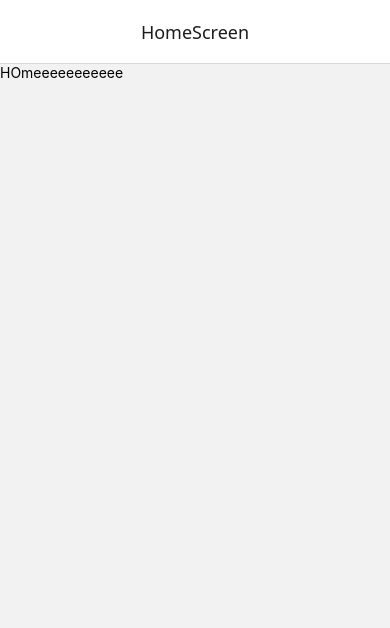
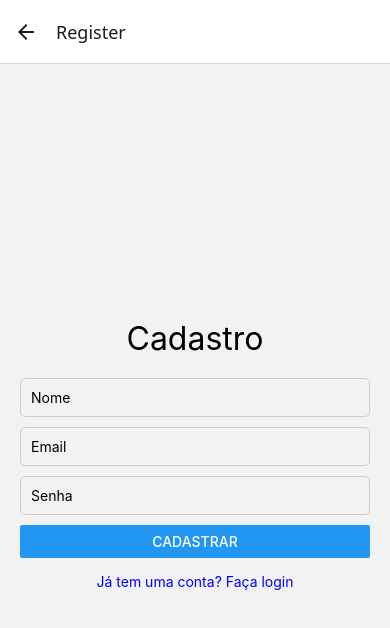
Before and after one commit to imJpereira/imports-4ever, a React Native app: screen /Register in a window 390 px wide. Shown: the top 628 px of the page. Built offline with nearby package versions, Linux system fonts and the light colour scheme.

Commit message:
Second Commit

```diff
--- a/App.js
+++ b/App.js
@@ -1,23 +1,17 @@
 import { NavigationContainer } from "@react-navigation/native";
 import { createNativeStackNavigator } from "@react-navigation/native-stack";
-import HomeScreen from "./screens/HomeScreen";
+import SignInScreen from "./screens/SignInScreen";
+import SignUpScreen from "./screens/SignUpScreen";
 
 export default function App() {
 
   const Stack = createNativeStackNavigator();
 
-  return (
+    return (
     <NavigationContainer>
-      <Stack.Navigator>
-        <Stack.Screen
-          name="HomeScreen"
-          options={{
-            headerBackTitle: "Personagens",
-            headerTitleAlign: "center",
-          }}
-          component={HomeScreen}
-        >
-        </Stack.Screen>
+      <Stack.Navigator initialRouteName="Login">
+        <Stack.Screen name="Login" component={SignInScreen} />
+        <Stack.Screen name="Register" component={SignUpScreen} />
       </Stack.Navigator>
     </NavigationContainer>
   );
--- a/screens/SignInScreen.js
+++ b/screens/SignInScreen.js
@@ -1,3 +1,40 @@
+import React from 'react';
+import { View, Text, TextInput, Button, StyleSheet, TouchableOpacity } from 'react-native';
+
 export default function SignInScreen({navigation}) {
-
+     return (
+    <View style={styles.container}>
+      <Text style={styles.title}>Login</Text>
+      <TextInput style={styles.input} placeholder="Email" keyboardType="email-address" />
+      <TextInput style={styles.input} placeholder="Senha" secureTextEntry />
+      <Button title="Entrar" onPress={() => alert('Login')} />
+      <TouchableOpacity onPress={() => navigation.navigate('Register')}>
+        <Text style={styles.link}>Não tem uma conta? Cadastre-se</Text>
+      </TouchableOpacity>
+    </View>
+  );
 }
+const styles = StyleSheet.create({
+  container: {
+    flex: 1,
+    justifyContent: 'center',
+    padding: 20,
+  },
+  title: {
+    fontSize: 32,
+    marginBottom: 20,
+    textAlign: 'center',
+  },
+  input: {
+    borderWidth: 1,
+    borderColor: '#ccc',
+    padding: 10,
+    marginBottom: 10,
+    borderRadius: 5,
+  },
+  link: {
+    marginTop: 15,
+    color: 'blue',
+    textAlign: 'center',
+  },
+});
--- a/screens/SignUpScreen.js
+++ b/screens/SignUpScreen.js
@@ -1,3 +1,42 @@
+import React from 'react';
+import { View, Text, TextInput, Button, StyleSheet, TouchableOpacity } from 'react-native';
+
 export default function SignUpScreen({navigation}) {
+    return (
+    <View style={styles.container}>
+      <Text style={styles.title}>Cadastro</Text>
+      <TextInput style={styles.input} placeholder="Nome" />
+      <TextInput style={styles.input} placeholder="Email" keyboardType="email-address" />
+      <TextInput style={styles.input} placeholder="Senha" secureTextEntry />
+      <Button title="Cadastrar" onPress={() => alert('Cadastro')} />
+      <TouchableOpacity onPress={() => navigation.navigate('Login')}>
+        <Text style={styles.link}>Já tem uma conta? Faça login</Text>
+      </TouchableOpacity>
+    </View>
+  );
+}
 
-}
+const styles = StyleSheet.create({
+  container: {
+    flex: 1,
+    justifyContent: 'center',
+    padding: 20,
+  },
+  title: {
+    fontSize: 32,
+    marginBottom: 20,
+    textAlign: 'center',
+  },
+  input: {
+    borderWidth: 1,
+    borderColor: '#ccc',
+    padding: 10,
+    marginBottom: 10,
+    borderRadius: 5,
+  },
+  link: {
+    marginTop: 15,
+    color: 'blue',
+    textAlign: 'center',
+  },
+});
```
